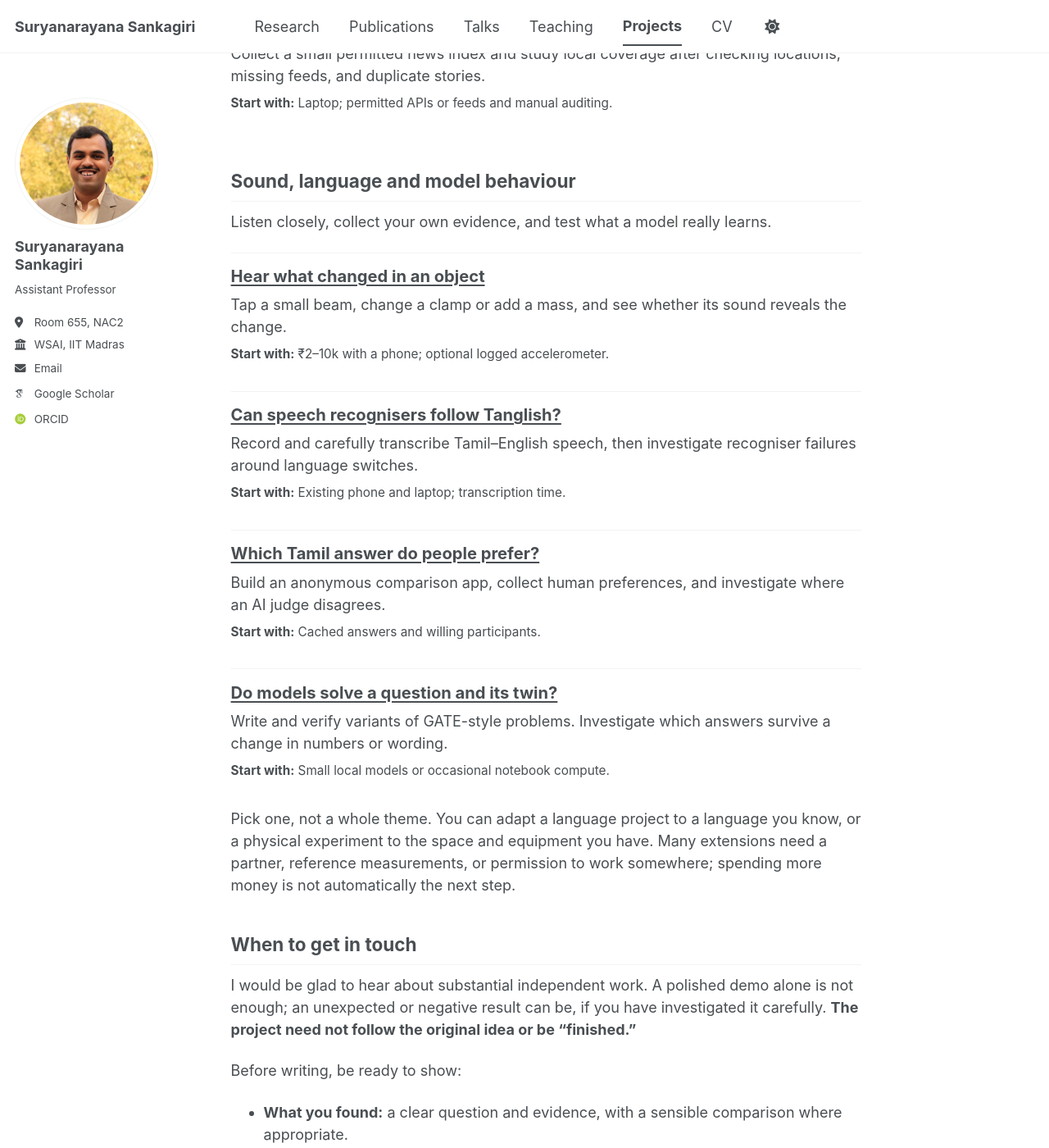
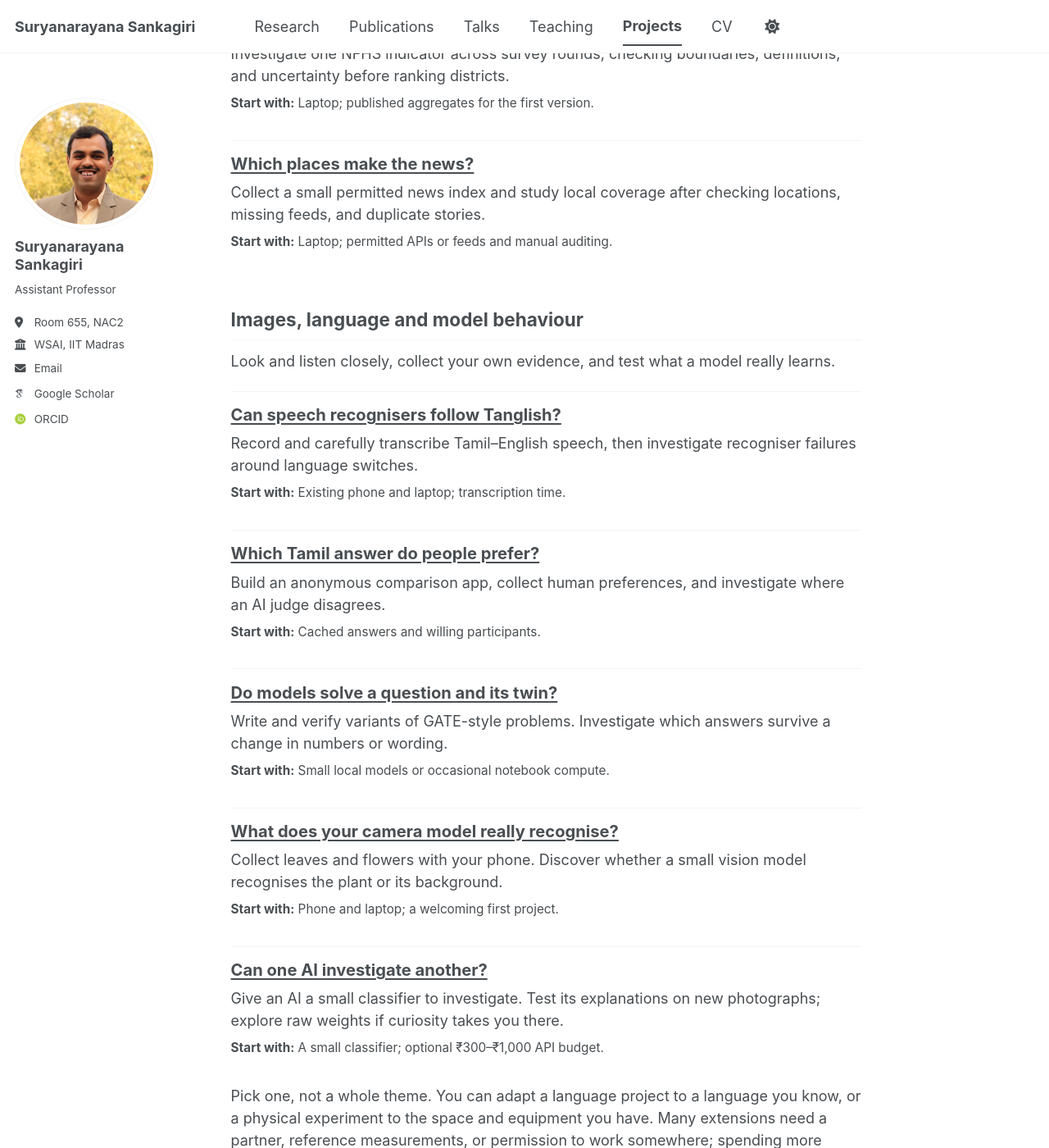
Before and after one commit to sankagiri/sankagiri.github.io, a Jekyll site: the page built from _pages/projects.md, in a window 1280 px wide and 1400 px high, scrolled down 4219 px. Shown: the whole window at 82% size. Built offline with Jekyll 4.4.1, drawn with Linux system fonts in a browser that asks for light colours; some web fonts are replaced; a script bundle is joined from its source files by our own code; library files that are not in the unit come from our copies; some of the changed text lies outside the part shown.

Commit message:
Add beginner camera and model investigation projects

```diff
--- a/_data/project_themes.yml
+++ b/_data/project_themes.yml
@@ -11,5 +11,5 @@
   title: "Investigations with public data"
   description: "Build your own trustworthy dataset from records, reports, and permitted feeds."
 - id: signals-models
-  title: "Sound, language and model behaviour"
-  description: "Listen closely, collect your own evidence, and test what a model really learns."
+  title: "Images, language and model behaviour"
+  description: "Look and listen closely, collect your own evidence, and test what a model really learns."
--- a/_data/student_projects.yml
+++ b/_data/student_projects.yml
@@ -96,7 +96,7 @@
   resources: "Laptop; permitted APIs or feeds and manual auditing."
 - title: "Hear what changed in an object"
   slug: vibration-lab
-  theme: signals-models
+  theme: water-waves
   description: "Tap a small beam, change a clamp or add a mass, and see whether its sound reveals the change."
   fit: "Mechanics, sound, and signal processing."
   resources: "₹2–10k with a phone; optional logged accelerometer."
@@ -118,3 +118,13 @@
   description: "Write and verify variants of GATE-style problems. Investigate which answers survive a change in numbers or wording."
   fit: "Mathematics and careful evaluation."
   resources: "Small local models or occasional notebook compute."
+- title: "What does your camera model really recognise?"
+  slug: camera-naturalist
+  theme: signals-models
+  description: "Collect leaves and flowers with your phone. Discover whether a small vision model recognises the plant or its background."
+  resources: "Phone and laptop; a welcoming first project."
+- title: "Can one AI investigate another?"
+  slug: model-detective
+  theme: signals-models
+  description: "Give an AI a small classifier to investigate. Test its explanations on new photographs; explore raw weights if curiosity takes you there."
+  resources: "A small classifier; optional ₹300–₹1,000 API budget."
--- a/_pages/projects.md
+++ b/_pages/projects.md
@@ -1,11 +1,11 @@
 ---
 permalink: /projects/
 title: "Build, measure, understand"
-description: "Twenty independent science and data projects: affordable instruments, real-world experiments, checked simulators, public data, and AI."
+description: "Twenty-two independent science and data projects: affordable instruments, real-world experiments, checked simulators, public data, and AI."
 author_profile: true
 ---
 
-You do not need an internship to start doing interesting work. Turn a flowerpot into a water-balance experiment, draw an object with echoes, investigate your street's traffic, or teach a model to control a simulated room. Here are **20 projects in five themes**, with small beginnings and room to go much further.
+You do not need an internship to start doing interesting work. Turn a flowerpot into a water-balance experiment, draw an object with echoes, investigate your street's traffic, or teach a model to control a simulated room. Here are **22 projects in five themes**, with small beginnings and room to go much further.
 
 **Use AI tools generously.** Let them help with code, electronics, unfamiliar mathematics, and debugging. You supply the curiosity, experimental choices, and checks.
 
@@ -26,7 +26,7 @@ You do not need an internship to start doing interesting work. Turn a flowerpot
 
 These are starting points, not assignments. Try something small, follow what puzzles you, and change direction when you find a better question. You do not need to complete every suggestion.
 
-**Unsure where to begin?** Try [flow visualisation]({{ '/projects/flow-visualisation/' | relative_url }}) with your phone, [pot drying]({{ '/projects/soil-water/' | relative_url }}) with a balance, or a [queue simulator]({{ '/projects/queue-lab/' | relative_url }}) on a laptop. Buying equipment is optional. The budgets below are estimated starter-kit totals, excluding an existing phone/laptop; see the [instrument guide]({{ '/projects/instrument-guide/' | relative_url }}) before buying.
+**Unsure where to begin?** Try [leaves and flowers]({{ '/projects/camera-naturalist/' | relative_url }}) or [flow visualisation]({{ '/projects/flow-visualisation/' | relative_url }}) with your phone, [pot drying]({{ '/projects/soil-water/' | relative_url }}) with a balance, or a [queue simulator]({{ '/projects/queue-lab/' | relative_url }}) on a laptop. Buying equipment is optional. The budgets below are estimated starter-kit totals, excluding an existing phone/laptop; see the [instrument guide]({{ '/projects/instrument-guide/' | relative_url }}) before buying.
 
 <nav class="project-theme-nav" aria-label="Project themes">
 {% for theme in site.data.project_themes %}
--- /dev/null
+++ b/_pages/projects/camera-naturalist.md
@@ -0,0 +1,36 @@
+---
+layout: student-project
+permalink: /projects/camera-naturalist/
+title: "What does your camera model really recognise?"
+description: "Collect your own leaf and flower images and investigate what a small vision model learns."
+project_resources: "A phone, an ordinary laptop, and plants you can revisit. Basic Python helps; AI can help you start."
+project_budget: "₹0 with existing equipment; a paid model API is optional."
+---
+
+Photograph a few kinds of leaves or flowers near home. Teach a model to tell them apart. Now visit another garden: does it still work? Perhaps it recognised the plant—or perhaps it recognised your balcony wall.
+
+This is a good first project for a school or first-year college student. You can begin without knowing species names: “plant A” and “plant B” are useful labels until someone knowledgeable checks the identification.
+
+## Try this first
+
+Choose a few visibly different plants and photograph several individuals of each kind. Include different views and lighting, and record which plant each photo came from. Leave plants undisturbed; ask permission where needed.
+
+Use a pretrained small vision model to turn each image into a list of numbers, called an embedding. Find the most similar photographs, then try a simple classifier. [DINOv2's small ViT](https://github.com/facebookresearch/dinov2) is one option. Keep its weights fixed and save the embeddings: you can experiment with classifiers without running the image model again. Try a handful of images first to check your laptop's speed. Training a ViT from scratch is unnecessary.
+
+Keep whole individual plants aside for testing. Twenty photographs of one leaf are still observations of one leaf.
+
+## Follow what puzzles you
+
+Does changing the background change the answer? Compare close crops with wider photographs, or photograph naturally fallen leaves against different surfaces. Check the altered photographs yourself: cropping might remove useful leaf shape as well as background.
+
+What happens to wet leaves, unopened flowers, shadows, or a plant the model has never seen? Can it say “uncertain” instead of confidently forcing everything into a familiar category? A tiny CNN trained on your images makes an interesting comparison with the pretrained ViT.
+
+Plants are only one possibility. Photograph arrangements of seeds or buttons and investigate counting: does a new arrangement confuse the model even when the number stays the same?
+
+## Make one discovery you can explain
+
+Keep mistaken predictions beside correct ones. Change one suspected clue and take fresh photographs to test your explanation. A high score on near-duplicate images tells you little about another garden.
+
+You could compare with a vision API, or predict visible attributes such as colour and leaf shape. Passing an arbitrary embedding to a text model does not automatically teach it to see. Retrieving labelled examples is an easier starting point; learning a connection to a language model is a deeper extension.
+
+If investigating the classifier becomes more interesting than identifying plants, continue with [can one AI investigate another?]({{ '/projects/model-detective/' | relative_url }}).
--- /dev/null
+++ b/_pages/projects/model-detective.md
@@ -0,0 +1,34 @@
+---
+layout: student-project
+permalink: /projects/model-detective/
+title: "Can one AI investigate another?"
+description: "Test whether a model can explain, predict, or repair the behaviour of a small image classifier."
+project_resources: "A small trained classifier, its images and predictions, Python, and optional access to a frontier model."
+project_budget: "Start locally; optionally cap API experiments at ₹300–₹1,000. Weight dumps can cost much more than short prompts."
+---
+
+You built a flower classifier. It works in one garden and fails in another. Could a second AI work out why—and predict a mistake you have not shown it yet?
+
+Start with a classifier from the [phone-camera project]({{ '/projects/camera-naturalist/' | relative_url }}). You need not understand every detail of neural networks to investigate its behaviour. Reading or editing raw weights is an optional, more technical branch.
+
+## Give the detective a small mystery
+
+Make a deliberately biased training collection: photograph one kind of object mostly against one background and another kind mostly against a different background. Include examples with backgrounds exchanged in a separate test collection. First check whether your classifier actually learned the shortcut; it may not.
+
+Show a vision-capable model a few images and the classifier's predictions. Ask it to propose an explanation and a photograph that would test it. Take that photograph and run the classifier. Did its explanation predict the result? A friend can play detective too.
+
+Keep some images hidden from the detective while you develop the experiment. Explain exactly what it received: images, predictions, class names, code, or weights. Those are different sources of evidence.
+
+## Follow an interesting lead
+
+You could let the detective choose which images to query, with a small request budget. Does it learn more than randomly chosen examples? Or ask it to suggest a repair, then check both ordinary and background-swapped photographs. A repair that damages everything else is not much help.
+
+The [API guide]({{ '/projects/api-guide/' | relative_url }}) gives small-workload costs. Save responses and bound retries; an automated investigation can make many calls.
+
+## Could it read the weights alone?
+
+Recent [weight-space programming experiments](https://rikiyat.github.io/blog/weight-space-programming/) make this worth trying with a tiny network. Provide the architecture, input conventions and weights, while removing revealing filenames and class labels. Ask for a specific prediction you can verify, rather than a general story about what the network understands.
+
+Repeat with independently trained networks and an untrained control. Permuting output labels tests whether the explanation follows the network or familiar label order. An [exploratory audit](https://arxiv.org/abs/2611.08070) found some confident semantic interpretations failed such checks; this remains an investigation, not a promised capability.
+
+Distinguish reading weights without running the network from using tools to query it. If the AI edits weights, compare against the unchanged network on fresh examples, and record the cost and information it used. A clear account of where its explanation fails can be the most useful result.
```
